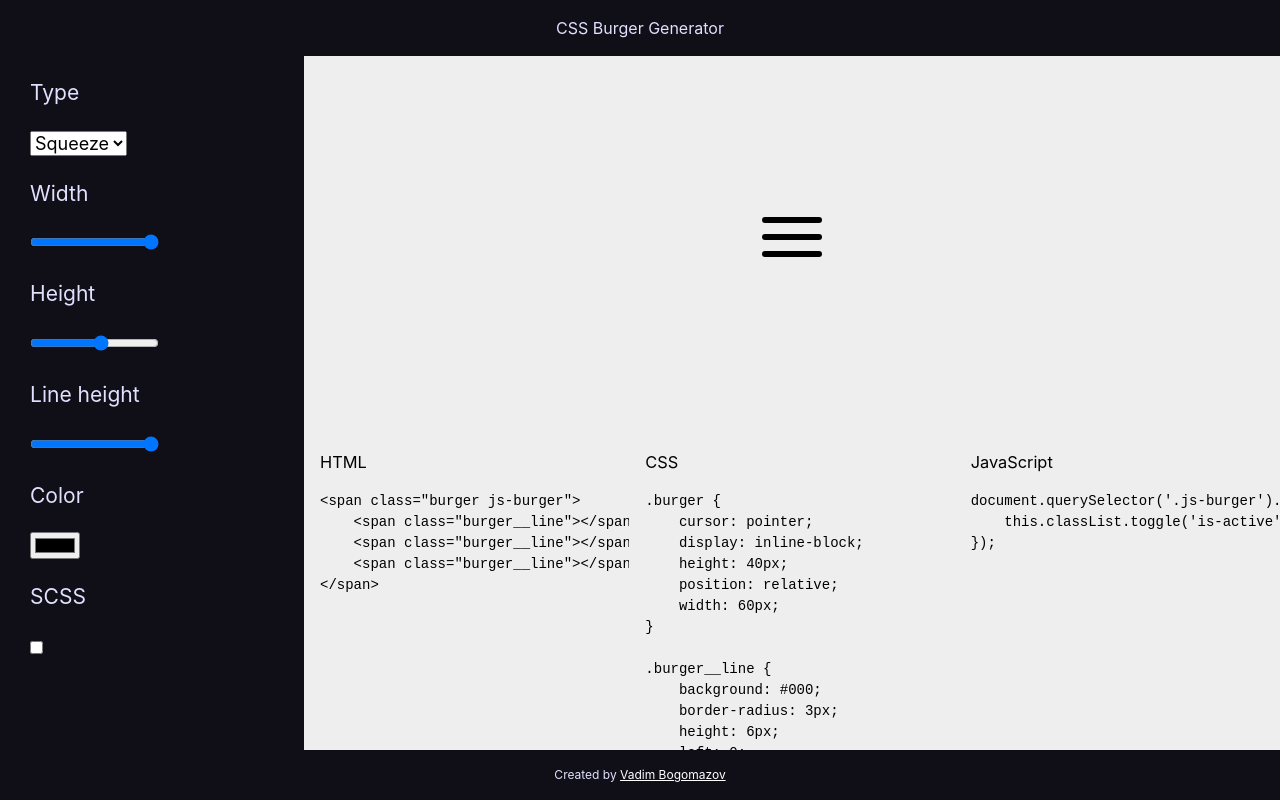
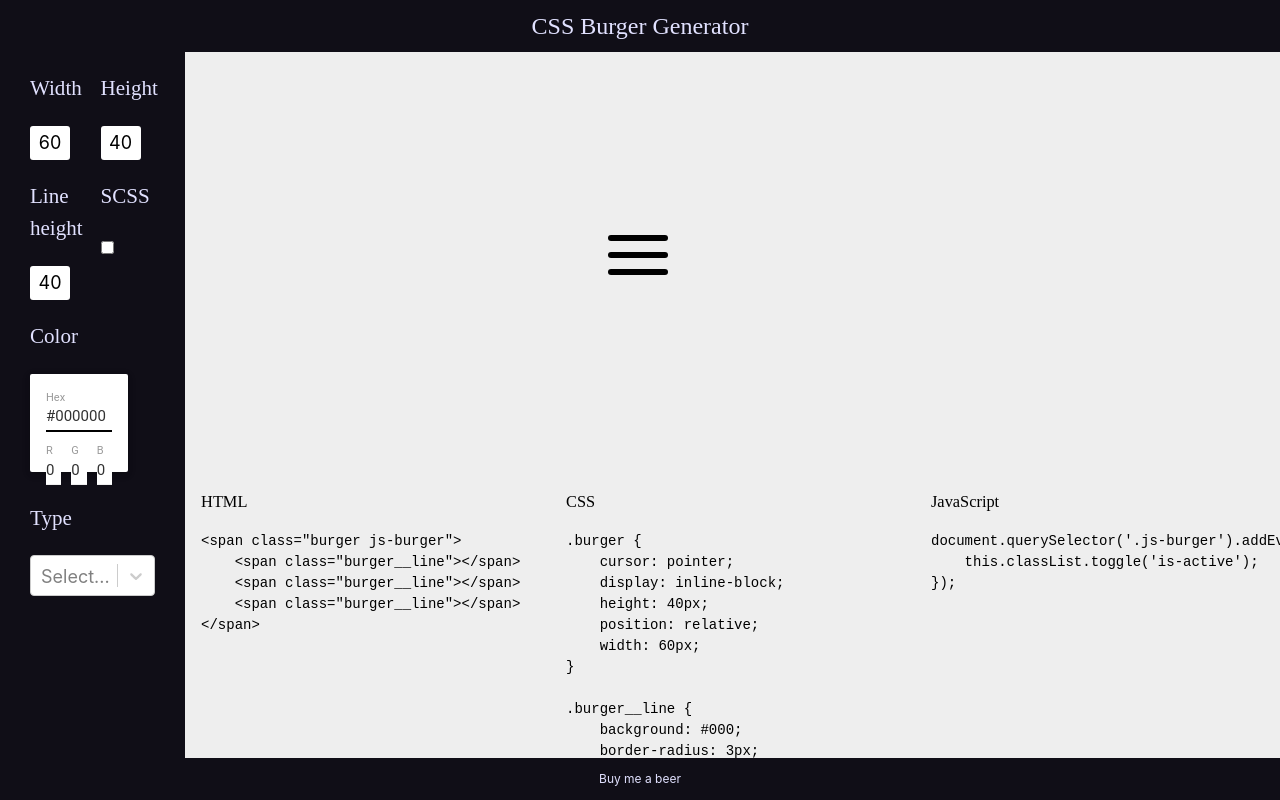
Before and after one commit to vadimbogomazov/css-burger-generator, a React app: page / in a window 1280 px wide. Built offline with nearby package versions, Linux system fonts and the light colour scheme; a web font is replaced by a local one.

Commit message:
Update UI

```diff
--- a/package.json
+++ b/package.json
@@ -16,6 +16,7 @@
     "css-loader": "^3.2.0",
     "hyphenate-style-name": "^1.0.3",
     "node-sass": "^4.12.0",
+    "prop-types": "^15.7.2",
     "sass-loader": "^8.0.0",
     "style-loader": "^1.0.0",
     "webpack": "^4.41.0",
@@ -25,6 +26,8 @@
   "dependencies": {
     "normalize.css": "^8.0.1",
     "react": "^16.10.0",
-    "react-dom": "^16.10.0"
+    "react-color": "^2.17.3",
+    "react-dom": "^16.10.0",
+    "react-select": "^3.0.5"
   }
 }
--- a/src/components/App/index.js
+++ b/src/components/App/index.js
@@ -1,8 +1,12 @@
 import React from 'react';
+import { MaterialPicker } from 'react-color';
+import Select from 'react-select'
 
 import Header from '../Header';
 import Burger from '../Burger';
 import Footer from '../Footer';
+
+
 
 class App extends React.Component {
     constructor(props) {
@@ -56,9 +60,9 @@ class App extends React.Component {
         });
     }
 
-    changeColor(e) {
+    changeColor(color) {
         this.setState({
-            color: e.target.value
+            color: color.hex
         });
     }
 
@@ -74,10 +78,6 @@ class App extends React.Component {
         });
     }
 
-    componentWillUpdate(nextProps, nextState) {
-        // console.log(nextState);
-    }
-
     copyToClipboard(e) {
         // e.target.select();
         // document.execCommand('copy');
@@ -86,6 +86,10 @@ class App extends React.Component {
 
     render() {
         const { color, height, lineHeight, scss, type, width } = this.state;
+        const options = [
+            { value: 'Squeeze', label: 'Squeeze' },
+            { value: 'Simple', label: 'Simple' },
+        ];
 
         const defaultOpts = `cursor: pointer;
     display: inline-block;
@@ -281,37 +285,47 @@ class App extends React.Component {
             <div className="page-content-wrapper">
                 <aside className="page-sidebar">
                     <section className="section">
-                        <h3>Type</h3>
+                        <div className="section__column section__column_half">
+                            <h3>Width</h3>
+                            <input type="text" maxLength="2" className="input" value={ width } onChange={ this.changeWidth }/>
+                        </div>
 
-                        <select onChange={this.changeType}>
-                            <option value="Squeeze">Squeeze</option>
-                            <option value="Simple">Simple</option>
-                        </select>
+                        <section className="section__column section__column_half">
+                            <h3>Height</h3>
+                            <input type="text" maxLength="2" className="input" value={ height } onChange={ this.changeHeight }/>
+                        </section>
                     </section>
 
                     <section className="section">
-                        <h3>Width</h3>
-                        <input type="range" defaultValue={ width } min="15" max="60" onChange={ this.changeWidth } />
+                        <div className="section__column section__column_half">
+                            <h3>Line height</h3>
+                            <input type="text" maxLength="2" className="input" value={ height } onChange={ this.changeLineHeight } />
+                        </div>
+
+                        <div className="section__column section__column_half">
+                            <h3>SCSS</h3>
+                            <input type="checkbox" value={ scss } onChange={ this.toggleScss } />
+                        </div>
                     </section>
 
                     <section className="section">
-                        <h3>Height</h3>
-                        <input type="range" defaultValue={ height } min="15" max="60" onChange={ this.changeHeight }/>
+                        <div className="section__column">
+                            <h3>Color</h3>
+
+                            <MaterialPicker
+                                fullWidth
+                                color={ color }
+                                onChangeComplete={ this.changeColor }
+                            />
+                        </div>
                     </section>
 
                     <section className="section">
-                        <h3>Line height</h3>
-                        <input type="range" defaultValue={ height } min="1" max="10" onChange={ this.changeLineHeight } />
-                    </section>
+                        <div className="section__column">
+                            <h3>Type</h3>
 
-                    <section className="section">
-                        <h3>Color</h3>
-                        <input type="color" defaultValue={ color } onChange={ this.changeColor }/>
-                    </section>
-
-                    <section className="section">
-                        <h3>SCSS</h3>
-                        <input type="checkbox" value="" onChange={this.toggleScss} />
+                            <Select options={ options } onChange={ this.changeType } />
+                        </div>
                     </section>
                 </aside>
 
--- a/src/components/Burger/index.js
+++ b/src/components/Burger/index.js
@@ -9,7 +9,7 @@ class Burger extends Component {
     }
 
     toggleBurger(e) {
-        e.target.classList.toggle('is-active')
+        e.target.classList.toggle('is-active');
     }
 
     render() {
--- /dev/null
+++ b/src/components/Footer/Footer.scss
@@ -0,0 +1,5 @@
+.Footer {
+    font-size: 1.2rem;
+    padding: 1.2rem 0;
+    text-align: center;
+}
--- a/src/components/Footer/index.js
+++ b/src/components/Footer/index.js
@@ -1,8 +1,10 @@
 import React from 'react';
+import styles from './Footer.scss';
 
 const Footer = props => (
-    <footer className="page-footer">
-        Created by&nbsp;<a href="#">Vadim Bogomazov</a>
+    <footer className="Footer">
+        Buy me a beer
+        {/*Created by&nbsp;<a href="#">Vadim Bogomazov</a>*/}
     </footer>
 );
 
--- /dev/null
+++ b/src/components/Header/Header.scss
@@ -0,0 +1,8 @@
+.Header {
+    padding: 0.8rem 0;
+    text-align: center;
+
+    &__title {
+        margin: 0;
+    }
+}
--- a/src/components/Header/index.js
+++ b/src/components/Header/index.js
@@ -1,9 +1,17 @@
 import React from 'react';
+import PropTypes from 'prop-types';
+
+import styles from './Header.scss';
 
 const Header = ({ title }) => (
-    <header className="page-header">
-        <h1 className="page-header__title">{ title }</h1>
+    <header className="Header">
+        <h1 className="Header__title">{ title }</h1>
     </header>
 );
 
+Header.propTypes = {
+  title: PropTypes.string
+};
+
+
 export default Header;
--- a/src/styles.scss
+++ b/src/styles.scss
@@ -4,6 +4,12 @@
     --font-color: #e1e1ff;
     --bg-color: #100e17;
     --heading-color: #818cab;
+}
+
+@import url('https://fonts.googleapis.com/css?family=Damion|Muli:400,600');
+
+* {
+    box-sizing: border-box;
 }
 
 a {
@@ -31,24 +37,30 @@ body {
     grid-template-rows: auto 1fr auto;
 }
 
-.page-header {
-    padding: 1.6rem 0;
-    text-align: center;
-
-    &__title {
-        font-size: 1.6rem;
-        margin: 0;
-    }
-}
-
 h1,
 h2,
 h3 {
+    font-family: 'Kelly Slab', cursive;
+    font-family: 'Damion', cursive;
     font-weight: 400;
 }
 
 h1 {
     font-size: 2.4rem;
+}
+
+.input {
+    background: #fff;
+    border-radius: 3px;
+    border-bottom: 1px solid #ccc;
+    border: 0;
+    padding: 0.7rem;
+    text-align: center;
+    width: 4rem;
+
+    &:focus {
+        outline: none;
+    }
 }
 
 textarea {
@@ -57,10 +69,14 @@ textarea {
 
 .page-content-wrapper {
     display: flex;
+    position: relative;
 }
 
 .page-sidebar {
-    width: 20%;
+    background: var(--bg-color);
+    padding-left: 3rem;
+    padding-right: 3rem;
+    width: 19rem;
 }
 
 .page-content {
@@ -72,12 +88,14 @@ textarea {
     flex-direction: column;
     justify-content: center;
     overflow: hidden;
-    width: 80%;
+    flex-grow: 1;
+
 
     &__inner {
         align-items: center;
         display: flex;
         flex-grow: 1;
+        margin-left: -19rem;
     }
 
     &__sections {
@@ -95,18 +113,6 @@ textarea {
         width: calc(100% / 3);
         word-break: break-word;
     }
-}
-
-.page-footer {
-    font-size: 1.2rem;
-    padding: 1.6rem 0;
-    text-align: center;
-}
-
-
-.page-sidebar {
-    padding-left: 3rem;
-    padding-right: 3rem;
 }
 
 
@@ -159,3 +165,17 @@ textarea {
 //         }
 //     }
 // }
+
+.section {
+    display: flex;
+    margin-left: -1.6rem;
+
+    &__column {
+        margin-left: 1.6rem;
+        width: calc(100% - 1.6rem);
+
+        &_half {
+            width: calc(50% - 1.6rem);
+        }
+    }
+}
```
Also changed, not shown: dist/index.html, 1 other file.
